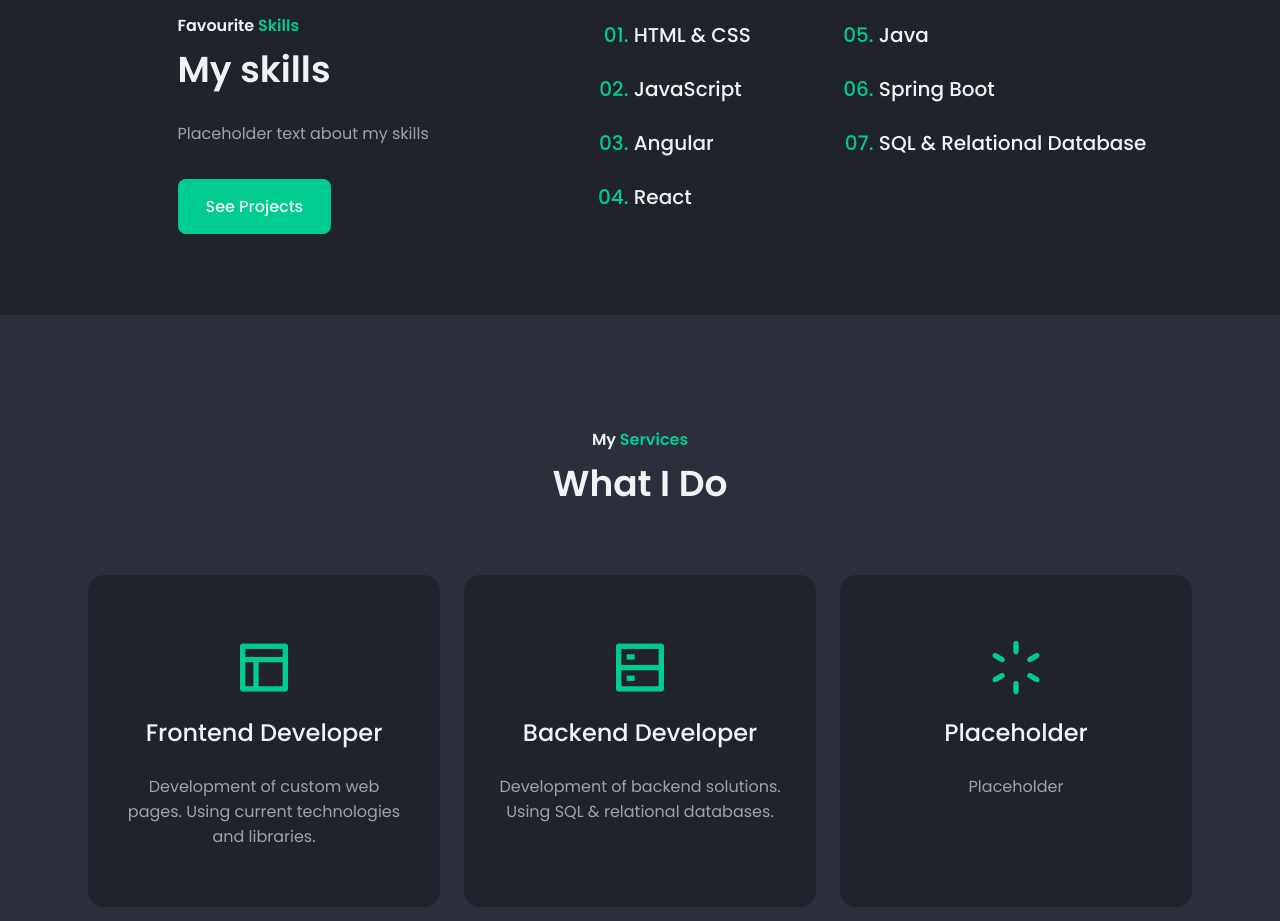
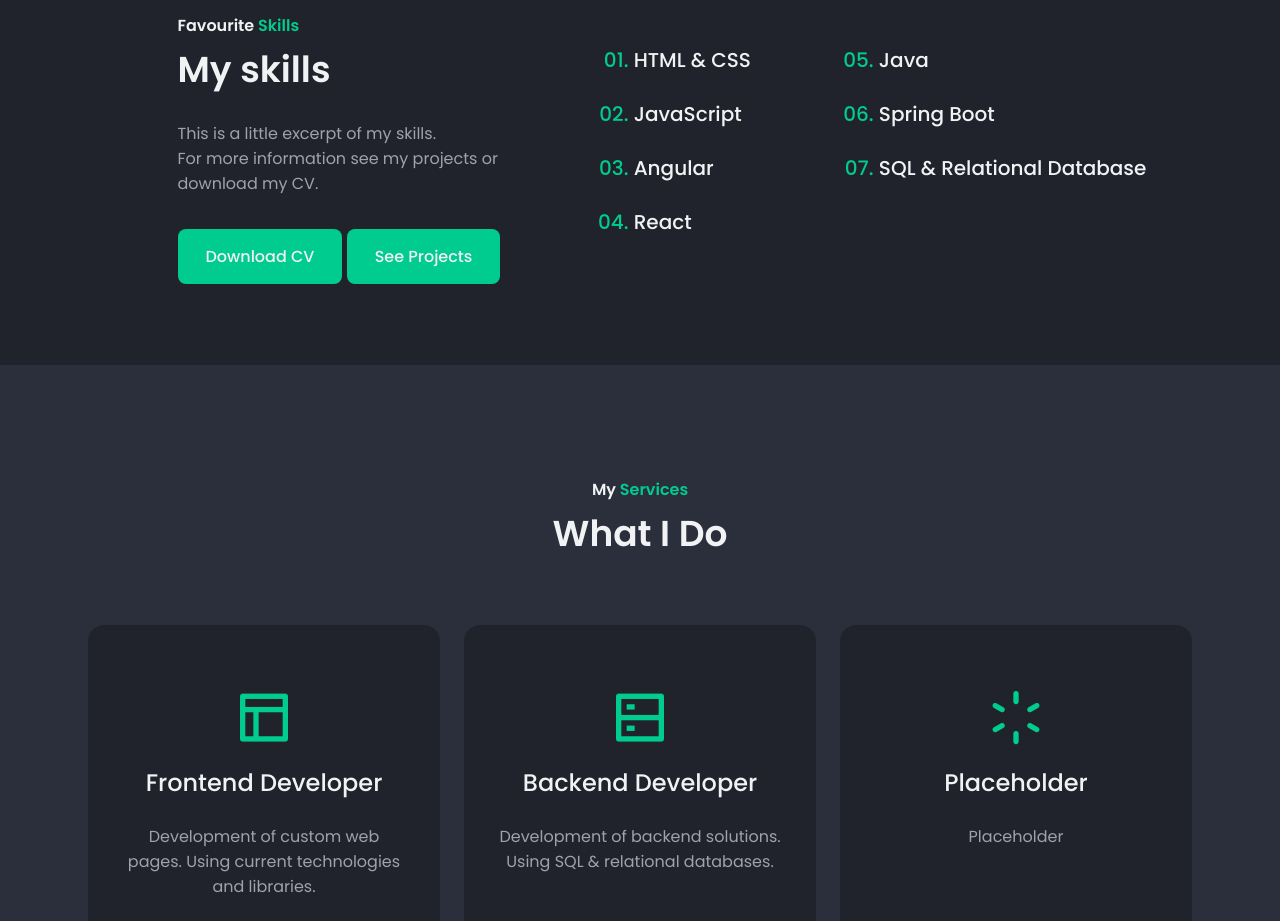
Before and after one commit to PardeyH/patrickherbst-com, a website: page index.html in a window 1280 px wide. Shown: the part 1680-2601 px from the top of the page. Drawn offline with nearby package versions, Linux system fonts and the light colour scheme.

Commit message:
added a download button for my CV in the skills section

```diff
--- a/index.html
+++ b/index.html
@@ -202,9 +202,11 @@
                 <h2 class="section__title">My skills</h2>
 
                 <p class="skills__description">
-                    Placeholder text about my skills
+                    This is a little excerpt of my skills.<br>
+                    For more information see my projects or download my CV.
                 </p>
 
+                <a download="" href="assets/pdf/CV_Herbst_Patrick.pdf" class="button">Download CV</a>
                 <a href="#projects" class="button">See Projects</a>
             </div>
 
```
Also changed, not shown: 1 other file.
